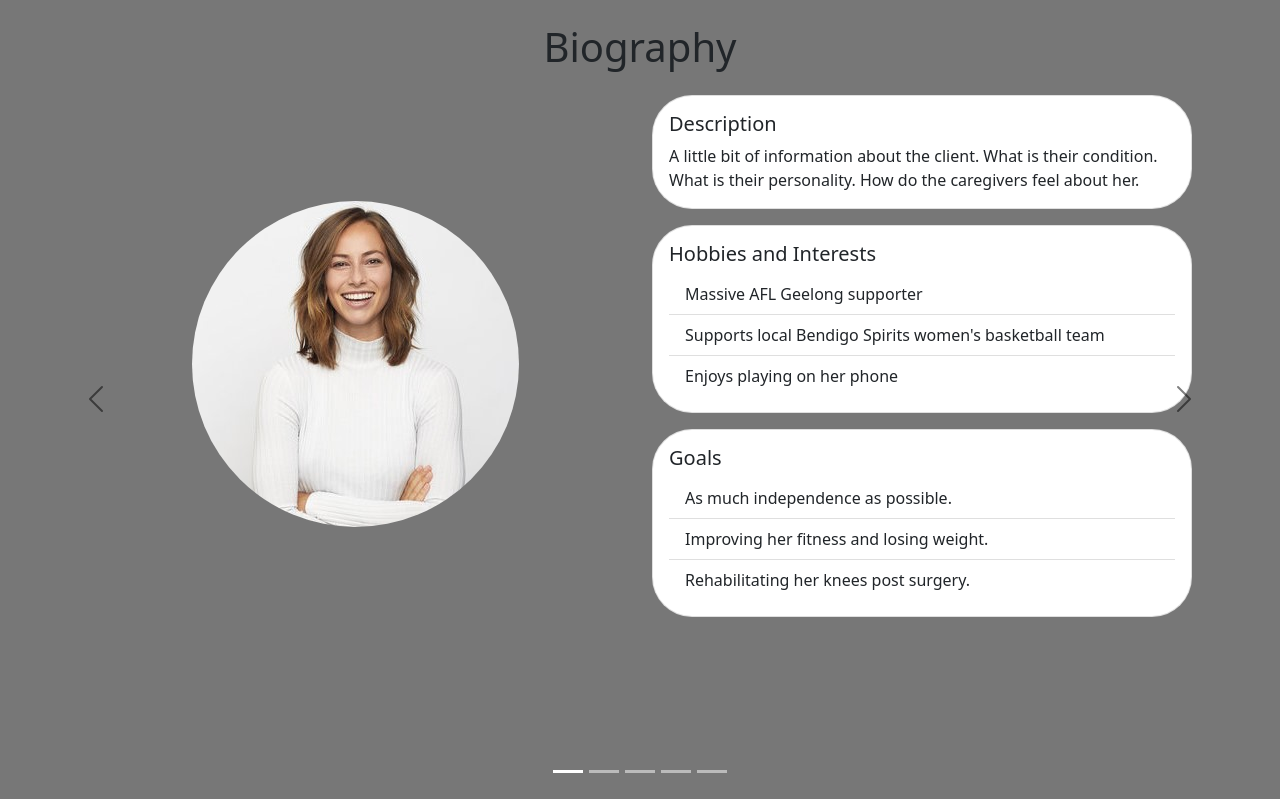
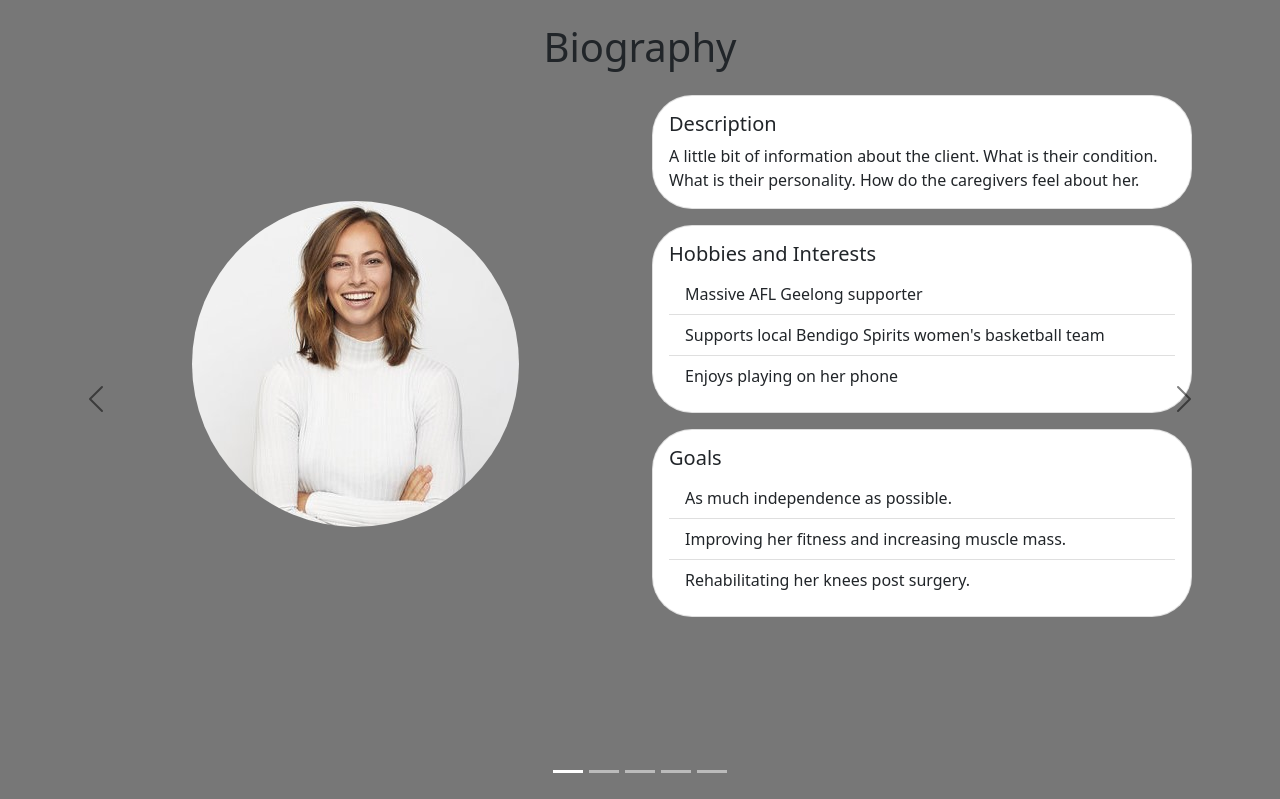
Before and after one commit to Aretle/MAC-Hack, a Flask app: a page that uses WebApp/templates/client_brief.html in a window 1280 px wide. Shown: the part 41-840 px from the top of the page. Run offline with Flask 2, Linux system fonts and the light colour scheme.

Commit message:
Initial test for push + update text
foobar

```diff
--- a/WebApp/templates/client_brief.html
+++ b/WebApp/templates/client_brief.html
@@ -52,7 +52,7 @@
                   <h5 class="card-title">Goals</h5>
                   <ul class="list-group list-group-flush">
                       <li class="list-group-item">As much independence as possible.</li>
-                      <li class="list-group-item">Improving her fitness and losing weight.</li>
+                      <li class="list-group-item">Improving her fitness and increasing muscle mass.</li>
                       <li class="list-group-item">Rehabilitating her knees post surgery.</li>
                     </ul>
                 </div>
```
Also changed, not shown: WebApp/test.db.
